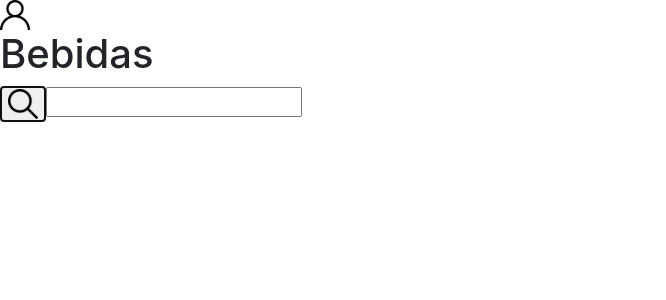
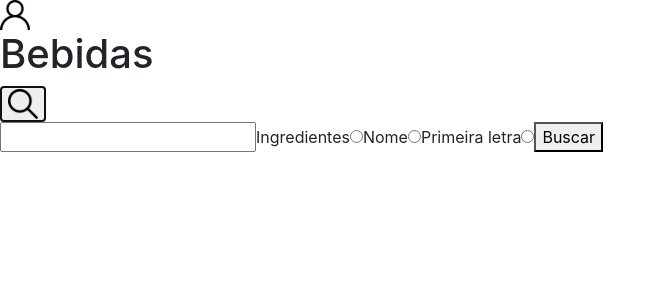
Before and after one commit to zLibrian/frontend-online-store, a React (Create React App) app: page /bebidas in a window 1280 px wide. Both pictures are taken after a click on the button 23 px from the left and 104 px from the top of the page. Shown: the top 300 px of the page, without its empty margins (0-666 px from the left). Built offline with nearby package versions, Linux system fonts and the light colour scheme; no server answers.

Commit message:
Requisito 13

```diff
--- a/src/components/SearchInput.js
+++ b/src/components/SearchInput.js
@@ -1,14 +1,47 @@
 import React, { useState } from 'react';
 import searchIcon from '../images/searchIcon.svg';
 
-export default function SearchInput() {
-  const [toogleInput, setToogleInput] = useState(false);
+function renderSearchBar() {
   return (
     <div>
-      <button type="button" onClick={ () => setToogleInput(!toogleInput) }>
-        <img src={ searchIcon } alt="search" data-testid="search-top-btn" />
-      </button>
-      { toogleInput && <input type="text" data-testid="search-input" />}
+      <input type="text" data-testid="search-input" />
+      <label htmlFor="ingredient">
+        Ingredientes
+        <input
+          id="ingredient"
+          type="radio"
+          data-testid="ingredient-search-radio"
+        />
+      </label>
+      <label htmlFor="name-search">
+        Nome
+        <input
+          id="name-search"
+          type="radio"
+          data-testid="name-search-radio"
+        />
+      </label>
+      <label htmlFor="first-letter">
+        Primeira letra
+        <input
+          id="first-letter"
+          type="radio"
+          data-testid="first-letter-search-radio"
+        />
+      </label>
+      <button type="button" data-testid="exec-search-btn">Buscar</button>
     </div>
   );
 }
+
+export default function SearchInput() {
+  const [toggleInput, setToggleInput] = useState(false);
+  return (
+    <div>
+      <button type="button" onClick={ () => setToggleInput(!toggleInput) }>
+        <img src={ searchIcon } alt="search" data-testid="search-top-btn" />
+      </button>
+      { toggleInput && renderSearchBar()}
+    </div>
+  );
+}
```
